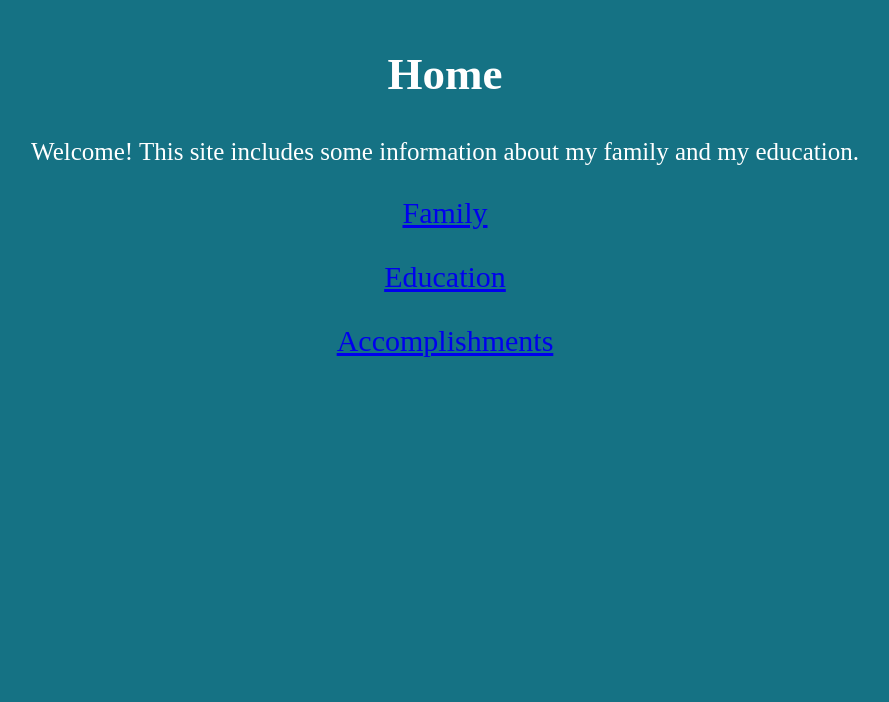
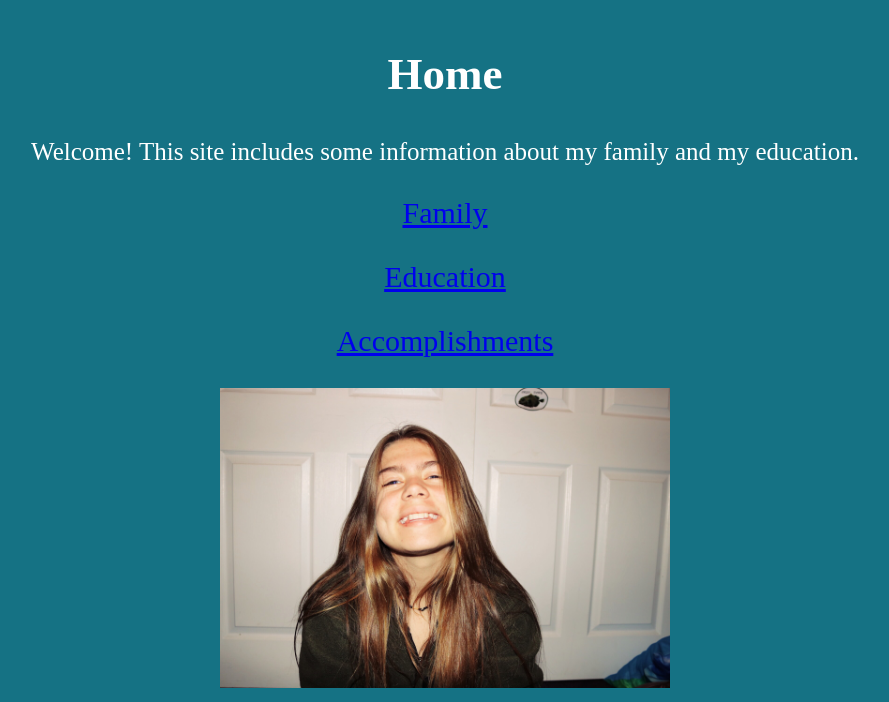
Before and after one commit to jessirs02/Practice-Site, a plain HTML site: page index.html in a window 1280 px wide. Shown: the part 116-818 px from the top of the page, without its empty margins (195-1084 px from the left). Drawn offline with Linux system fonts and the light colour scheme.

Commit message:
Update index.html

```diff
--- a/index.html
+++ b/index.html
@@ -61,7 +61,7 @@ p {
 </p>
 
 <body>
-<img src="Images/IMG_3281.JPG" width="" height="300" alt=""/>
+<img src="IMG_3281.JPG" width="" height="300" alt=""/>
 </body>
 
 </html>
```
